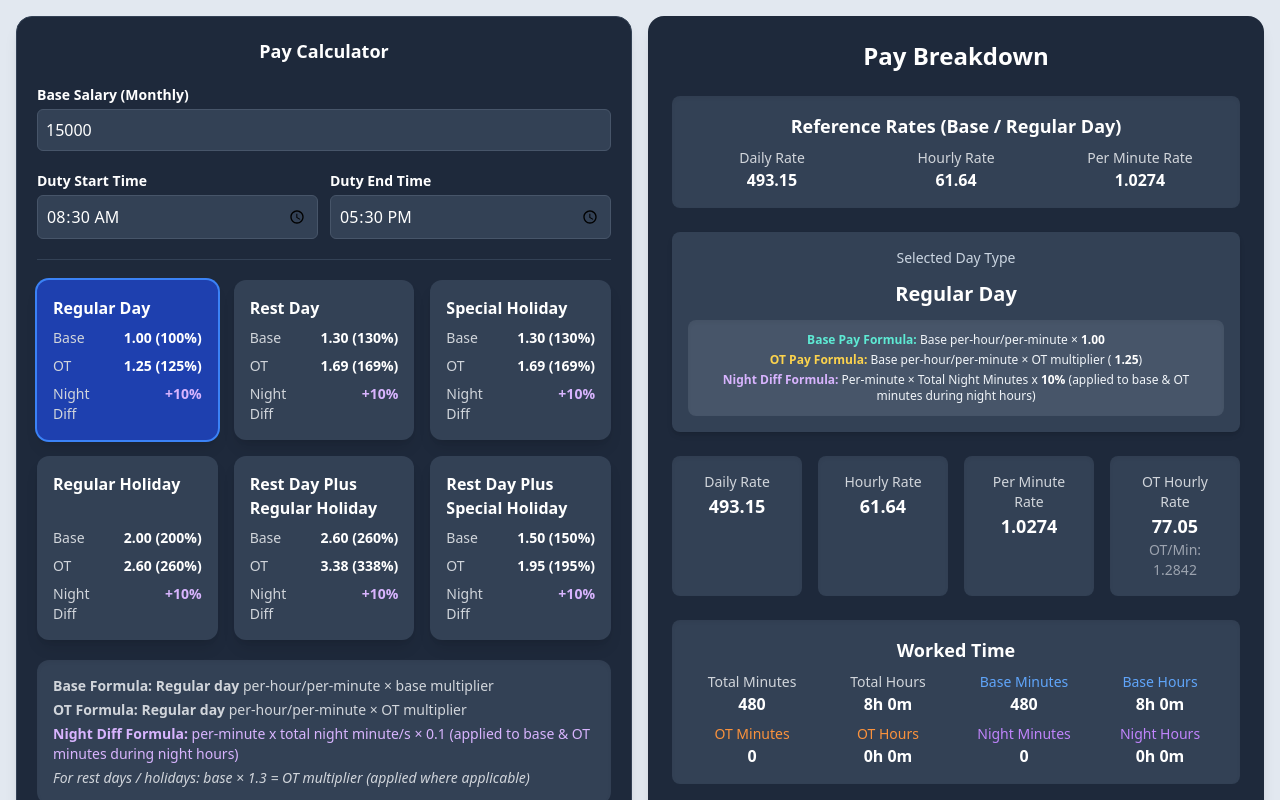
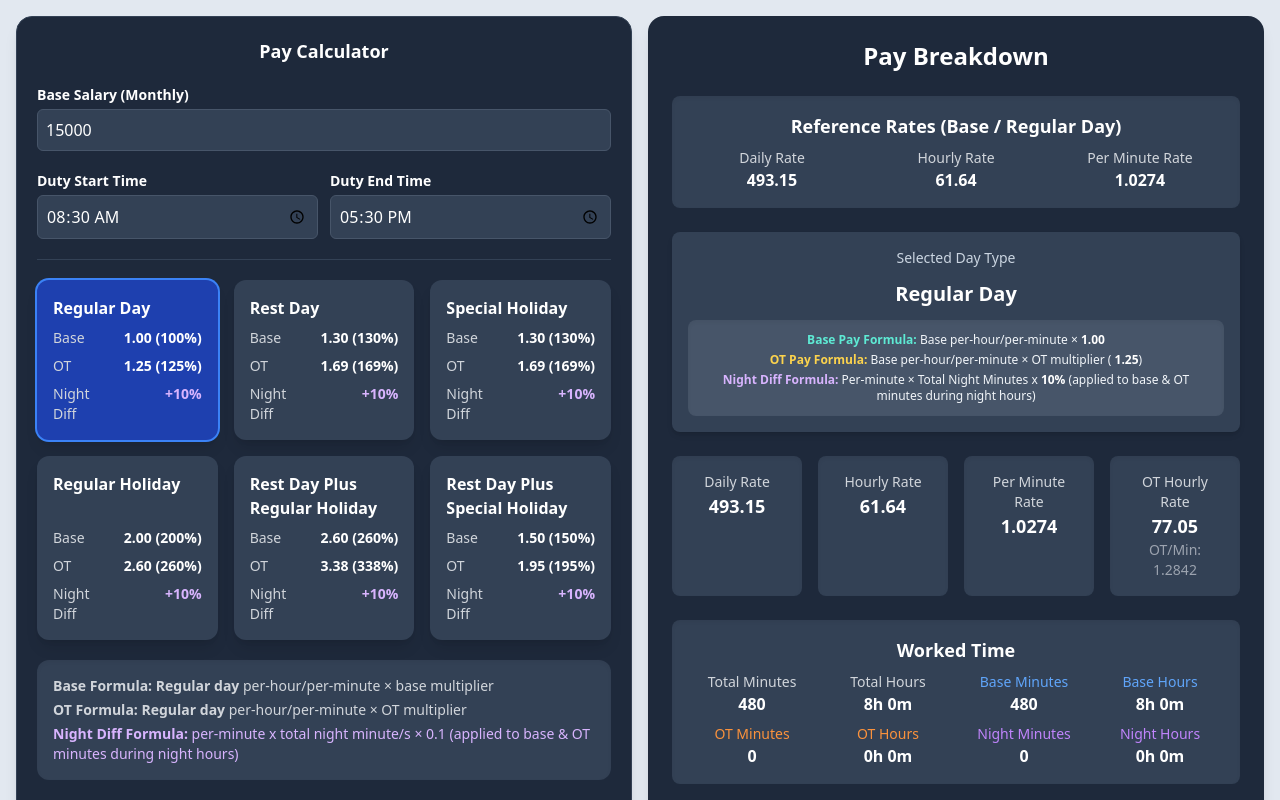
Before and after one commit to Kobs03/basic-payroll-calculator, a Vue app: page /#/ in a window 1280 px wide. Shown: the top 800 px of the page. Built offline with nearby package versions, Linux system fonts and the light colour scheme.

Commit message:
ugh, this is exhausting

```diff
--- a/src/views/HomeView.vue
+++ b/src/views/HomeView.vue
@@ -62,9 +62,6 @@
           <div class="text-purple-300"><strong>Night Diff Formula:</strong> per-minute x total night minute/s × {{
             NIGHT_DIFF }} (applied to
             base & OT minutes during night hours)</div>
-          <div class="italic" v-if="BASE_MULTIPLIERS['restDay'] || BASE_MULTIPLIERS['holiday']">
-            For rest days / holidays: base × 1.3 = OT multiplier (applied where applicable)
-          </div>
         </div>
       </div>
 
```
